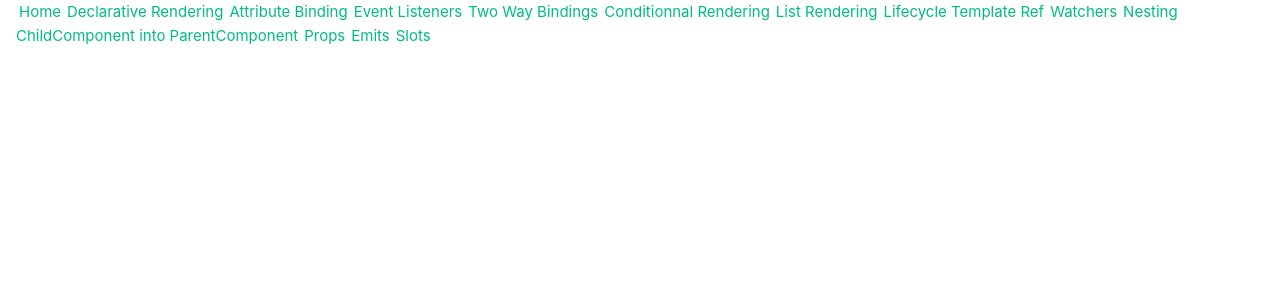
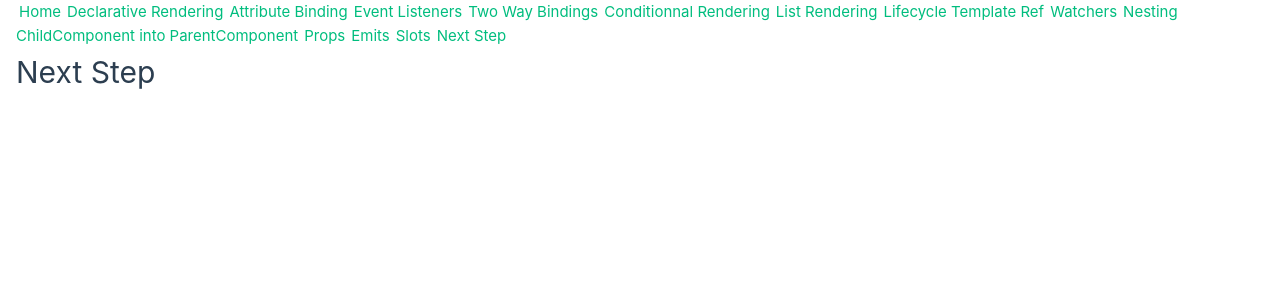
Before and after one commit to ShotGunShack/vue_composition_api_style, a Vue app: page /next-step in a window 1280 px wide. Shown: the top 300 px of the page. Built offline with nearby package versions, Linux system fonts and the light colour scheme.

Commit message:
next_step : create a basic component and its associated route + router-link

```diff
--- a/src/App.vue
+++ b/src/App.vue
@@ -29,6 +29,7 @@
     <router-link to="/props">Props</router-link>
     <router-link to="/Emits">Emits</router-link>
     <router-link to="/Slots">Slots</router-link>
+    <router-link to="/next-step">Next Step</router-link>
     <router-view />
 
 
--- /dev/null
+++ b/src/components/NextStep.vue
@@ -0,0 +1,3 @@
+<template>
+    <h1>Next Step</h1>
+</template>
--- a/src/router/index.js
+++ b/src/router/index.js
@@ -9,6 +9,7 @@ import ListRendering from '@/components/ListRendering.vue';
 import LifeCycleTemplateRef from '@/components/LifeCycleTemplateRef.vue';
 import Watcher from '@/components/Watcher.vue';
 import ParentComponent from '@/components/ParentComponent.vue';
+import NextStep from '@/components/NextStep.vue';
 
 const routes = [
     {
@@ -75,6 +76,11 @@ const routes = [
         path: '/slots',
         name: 'Slots',
         component: ParentComponent
+    },
+    {
+        path: '/next-step',
+        name: 'Next Step',
+        component: NextStep
     }
 ];
 
```
Lines whose indentation alone changed are shown as unchanged.
